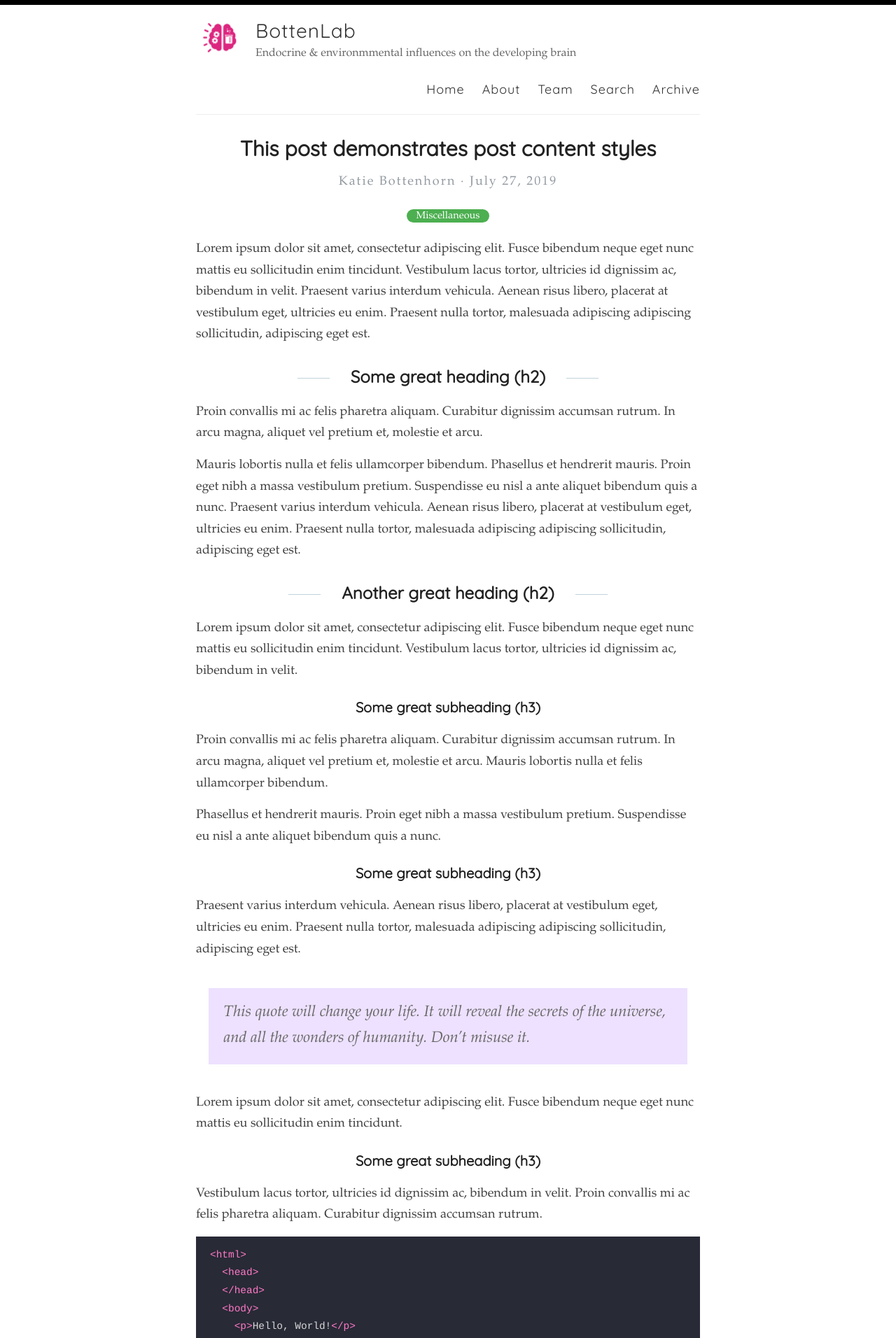
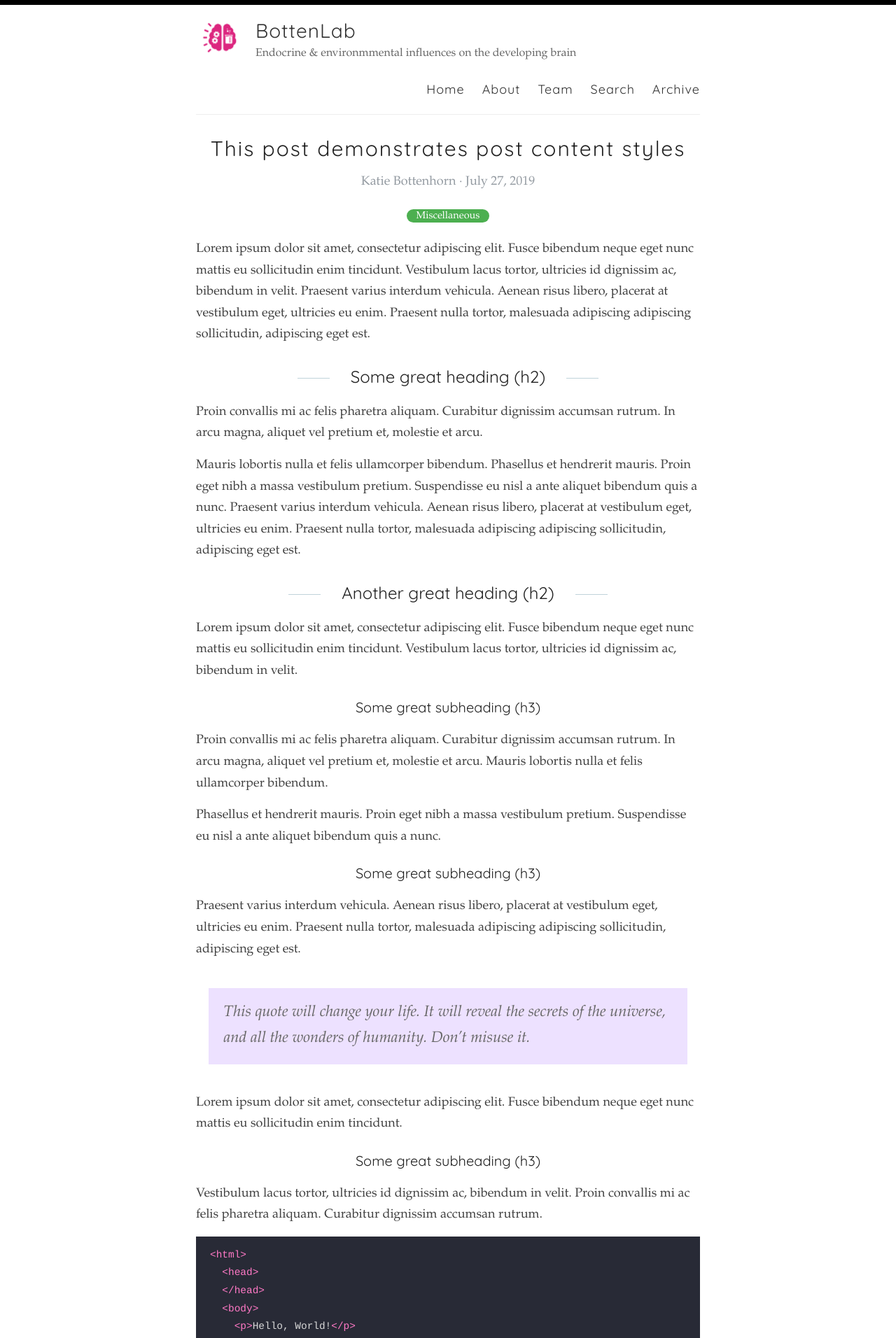
Before and after one commit to Bottenlab/bottenlab.github.io, a Jekyll site: the page built from _posts/2019-7-27-this-post-demonstrates-post-content-styles.md, in a window 1280 px wide. Shown: the top 1912 px of the page at 70% size. Built offline with Jekyll 4.4.1, drawn with Linux system fonts in a browser that asks for light colours; some web fonts are replaced.

Commit message:
no bold allowed

```diff
--- a/assets/style.scss
+++ b/assets/style.scss
@@ -48,7 +48,7 @@ h1, h2, h3, h4, h5, h6 {
   // font-family: Quicksand, -system-ui, -apple-system, BlinkMacSystemFont, "Segoe UI", Roboto, Helvetica, Arial, sans-serif, "Apple Color Emoji", "Segoe UI Emoji", "Segoe UI Symbol";
   font-family: $quicksand;
   color: $darkerGray;
-  font-weight: bold;
+  font-weight: 100;
 
   line-height: 1.7;
   margin: 1em 0 15px;
@@ -463,8 +463,9 @@ body:after {
   // font-family: -system-ui, -apple-system, BlinkMacSystemFont, "Segoe UI", Roboto, Helvetica, Arial, sans-serif, "Apple Color Emoji", "Segoe UI Emoji", "Segoe UI Symbol";
   font-family: $quicksand;
   text-align: center;
-  font-weight: bold;
+  //font-weight: bold;
   font-kerning: auto;
+  letter-spacing: 2px;
   font-feature-settings: "kern","liga","dlig","hlig","cswh";
   line-height: 1.2;
 }
@@ -473,8 +474,9 @@ body:after {
   // font-family: -system-ui, -apple-system, BlinkMacSystemFont, "Segoe UI", Roboto, Helvetica, Arial, sans-serif, "Apple Color Emoji", "Segoe UI Emoji", "Segoe UI Symbol";
   font-family: $quicksand;
   text-align: center;
-  font-weight: bold;
+  //font-weight: bold;
   font-kerning: auto;
+  letter-spacing: 2px;
   font-feature-settings: "kern","liga","dlig","hlig","cswh";
   line-height: 1.2;
 }
@@ -482,7 +484,7 @@ body:after {
 .author_title{
   text-align: center;
   color: #939aa1;
-  letter-spacing: 2px;
+  //letter-spacing: 2px;
 }
 
 .post_date{
```
